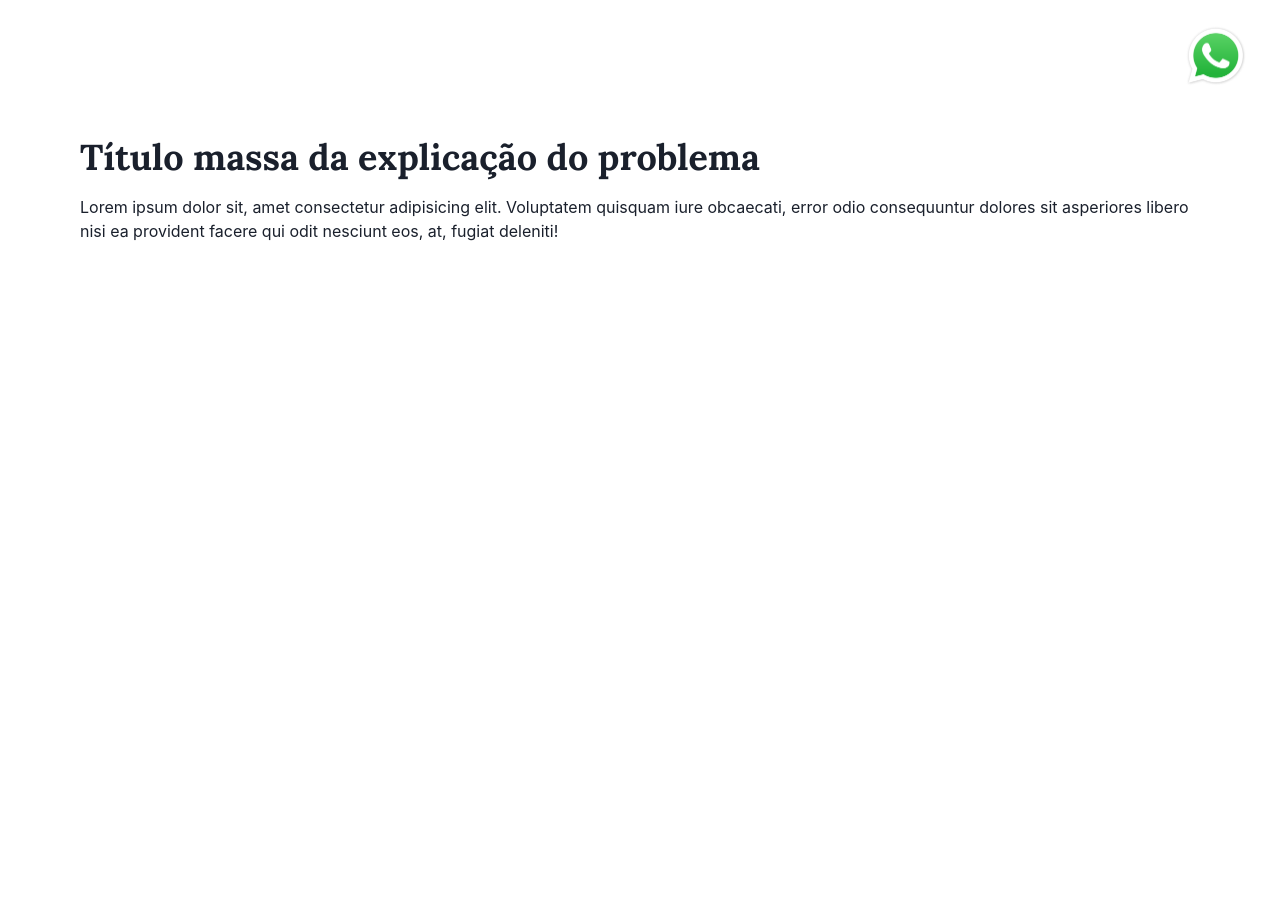
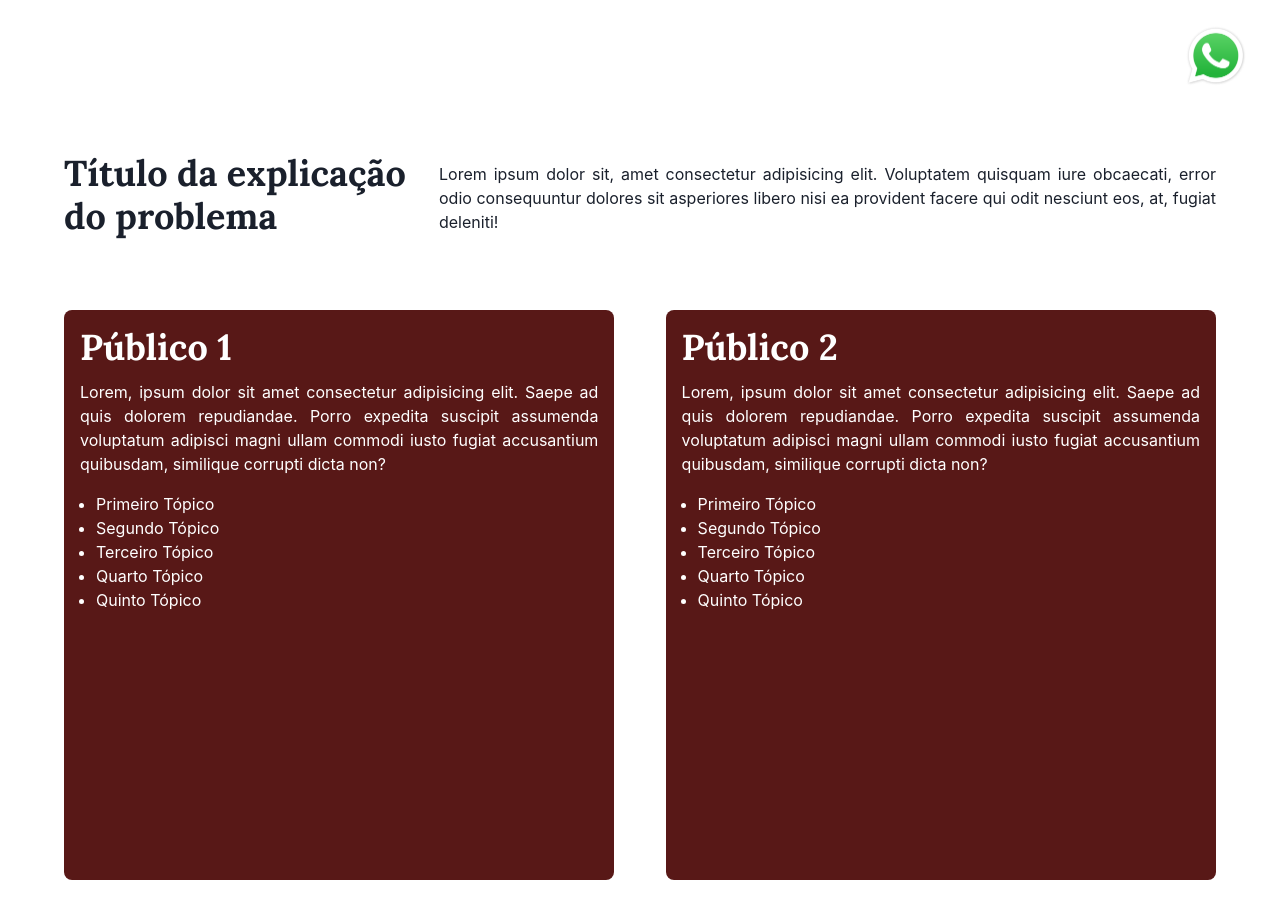
Before and after one commit to uthanhercules/nuneslisboa-landing-pages, a React (Create React App) app: page /aviso-previo-saude in a window 1280 px wide. Shown: the part 680-1598 px from the top of the page. Built offline with nearby package versions, Linux system fonts and the light colour scheme.

Commit message:
For who section done

```diff
--- a/src/views/AvisoPrevioPlanoDeSaude/index.tsx
+++ b/src/views/AvisoPrevioPlanoDeSaude/index.tsx
@@ -1,4 +1,10 @@
-import { Heading, Text, Button } from '@chakra-ui/react';
+import {
+  Heading,
+  Text,
+  Button,
+  UnorderedList,
+  ListItem,
+} from '@chakra-ui/react';
 import WhatsAppButton from '../../components/WhasAppButton';
 
 import LogoH from '../../assets/logo.png';
@@ -23,14 +29,49 @@ const index = () => {
         </Button>
       </article>
       <article className='what-we-solve'>
-        <Heading as='h3'>Título massa da explicação do problema</Heading>
-        <Text>
-          Lorem ipsum dolor sit, amet consectetur adipisicing elit. Voluptatem
-          quisquam iure obcaecati, error odio consequuntur dolores sit
-          asperiores libero nisi ea provident facere qui odit nesciunt eos, at,
-          fugiat deleniti!
-        </Text>
-        <section className='for-who'></section>
+        <section className='text-topic'>
+          <Heading as='h3'>Título da explicação do problema</Heading>
+          <Text as='p'>
+            Lorem ipsum dolor sit, amet consectetur adipisicing elit. Voluptatem
+            quisquam iure obcaecati, error odio consequuntur dolores sit
+            asperiores libero nisi ea provident facere qui odit nesciunt eos,
+            at, fugiat deleniti!
+          </Text>
+        </section>
+        <section className='for-who'>
+          <div className='left-section'>
+            <Heading as='h4'>Público 1</Heading>
+            <Text as='p'>
+              Lorem, ipsum dolor sit amet consectetur adipisicing elit. Saepe ad
+              quis dolorem repudiandae. Porro expedita suscipit assumenda
+              voluptatum adipisci magni ullam commodi iusto fugiat accusantium
+              quibusdam, similique corrupti dicta non?
+            </Text>
+            <UnorderedList>
+              <ListItem>Primeiro Tópico</ListItem>
+              <ListItem>Segundo Tópico</ListItem>
+              <ListItem>Terceiro Tópico</ListItem>
+              <ListItem>Quarto Tópico</ListItem>
+              <ListItem>Quinto Tópico</ListItem>
+            </UnorderedList>
+          </div>
+          <div className='right-section'>
+            <Heading as='h4'>Público 2</Heading>
+            <Text as='p'>
+              Lorem, ipsum dolor sit amet consectetur adipisicing elit. Saepe ad
+              quis dolorem repudiandae. Porro expedita suscipit assumenda
+              voluptatum adipisci magni ullam commodi iusto fugiat accusantium
+              quibusdam, similique corrupti dicta non?
+            </Text>
+            <UnorderedList>
+              <ListItem>Primeiro Tópico</ListItem>
+              <ListItem>Segundo Tópico</ListItem>
+              <ListItem>Terceiro Tópico</ListItem>
+              <ListItem>Quarto Tópico</ListItem>
+              <ListItem>Quinto Tópico</ListItem>
+            </UnorderedList>
+          </div>
+        </section>
       </article>
     </main>
   );
--- a/src/views/AvisoPrevioPlanoDeSaude/style.scss
+++ b/src/views/AvisoPrevioPlanoDeSaude/style.scss
@@ -6,7 +6,7 @@
     display: flex;
     flex-direction: column;
     height: 100vh;
-    padding: rem(16px);
+    padding: rem(16px) 0;
   }
 
   h1,
@@ -34,8 +34,49 @@
   }
 
   .what-we-solve {
+    height: 100vh;
+    gap: rem(32px);
+    padding-top: rem(32px);
+
     h3 {
+      font-family: $heading-font;
+      width: 60vw;
       margin-bottom: rem(16px);
+    }
+
+    p {
+      padding-top: rem(10px);
+      text-align: justify;
+    }
+
+    .text-topic {
+      display: flex;
+    }
+
+    .for-who {
+      display: flex;
+      justify-content: space-between;
+      height: 100%;
+      padding: rem(24px) 0;
+      color: #fff;
+
+      h4 {
+        font-family: $heading-font;
+      }
+
+      .left-section,
+      .right-section {
+        display: flex;
+        flex-direction: column;
+        width: 43vw;
+        padding: rem(16px);
+        border-radius: rem(8px);
+        background-color: $nuneslisboa-red;
+      }
+
+      p {
+        margin-bottom: rem(16px);
+      }
     }
   }
 }
```
